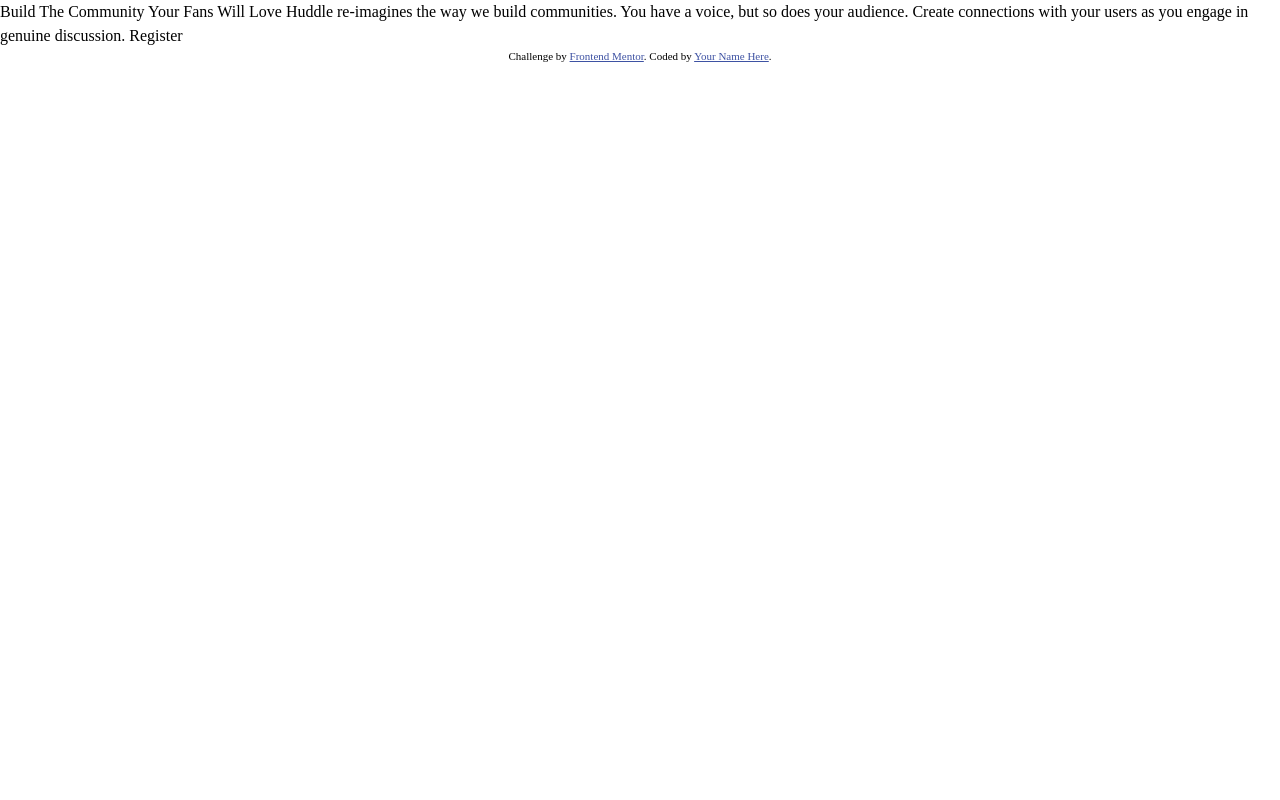
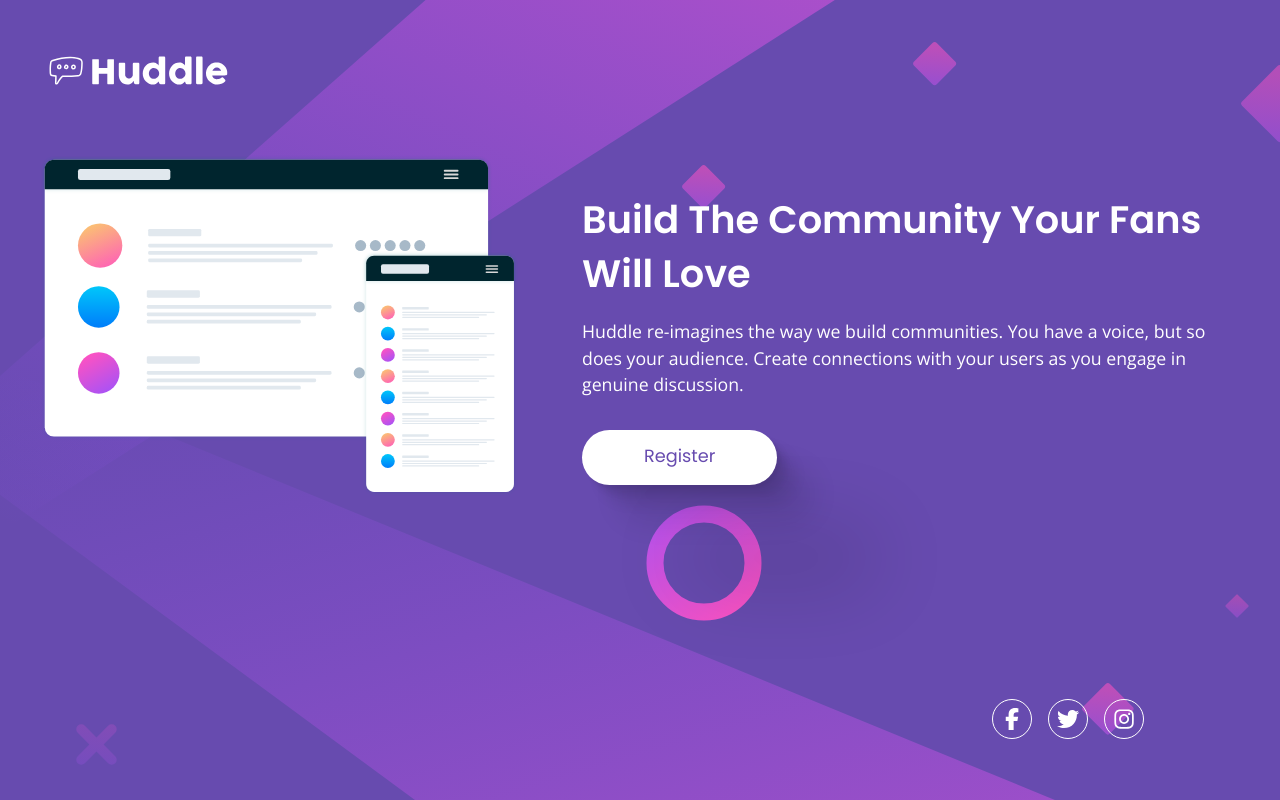
Before and after one commit to thisisadityarao/FM-huddle-landing-page-with-single-introductory-section, a website built with Parcel: page src/index.html in a window 1280 px wide. Built offline with nearby package versions, Linux system fonts and the light colour scheme.

Commit message:
Complete styling the webpage

```diff
--- a/src/index.html
+++ b/src/index.html
@@ -28,19 +28,62 @@
 
 <body>
 
-  Build The Community Your Fans Will Love
+  <header class="header">
+    <div class="wrapper">
+      <a href="#">
+        <img src="./assets/images/logo.svg" alt="Huddle logo" class="logo">
+      </a>
+    </div>
+  </header>
 
-  Huddle re-imagines the way we build communities. You have a voice, but so does your audience.
-  Create connections with your users as you engage in genuine discussion.
+  <main class="content">
+    <div class="wrapper">
+      <div class="illustration">
+        <img src="./assets/images/illustration-mockups.svg" alt="">
+      </div>
+      <div class="text__content">
+        <h1>Build The Community Your Fans Will Love</h1>
+        <p>Huddle re-imagines the way we build communities. You have a voice, but so does your audience.
+          Create connections with your users as you engage in genuine discussion.</p>
+        <a href="#" class="button">Register</a>
+      </div>
+    </div>
+  </main>
 
-  Register
+  <footer class="footer">
+    <div class="wrapper">
+      <ul class="brands">
+        <li class="icons">
+          <svg xmlns="http://www.w3.org/2000/svg" viewBox="0 0 320 512" class="icon" aria-hidden="true"
+            focusable="false"><!--!Font Awesome Free 6.5.2 by @fontawesome - https://fontawesome.com License - https://fontawesome.com/license/free Copyright 2024 Fonticons, Inc.-->
+            <path fill="currentColor"
+              d="M80 299.3V512H196V299.3h86.5l18-97.8H196V166.9c0-51.7 20.3-71.5 72.7-71.5c16.3 0 29.4 .4 37 1.2V7.9C291.4 4 256.4 0 236.2 0C129.3 0 80 50.5 80 159.4v42.1H14v97.8H80z" />
+          </svg>
+        </li>
+        <li class="icons">
+          <svg xmlns="http://www.w3.org/2000/svg" viewBox="0 0 512 512" class="icon" aria-hidden="true"
+            focusable="false"><!--!Font Awesome Free 6.5.2 by @fontawesome - https://fontawesome.com License - https://fontawesome.com/license/free Copyright 2024 Fonticons, Inc.-->
+            <path fill="currentColor"
+              d="M459.4 151.7c.3 4.5 .3 9.1 .3 13.6 0 138.7-105.6 298.6-298.6 298.6-59.5 0-114.7-17.2-161.1-47.1 8.4 1 16.6 1.3 25.3 1.3 49.1 0 94.2-16.6 130.3-44.8-46.1-1-84.8-31.2-98.1-72.8 6.5 1 13 1.6 19.8 1.6 9.4 0 18.8-1.3 27.6-3.6-48.1-9.7-84.1-52-84.1-103v-1.3c14 7.8 30.2 12.7 47.4 13.3-28.3-18.8-46.8-51-46.8-87.4 0-19.5 5.2-37.4 14.3-53 51.7 63.7 129.3 105.3 216.4 109.8-1.6-7.8-2.6-15.9-2.6-24 0-57.8 46.8-104.9 104.9-104.9 30.2 0 57.5 12.7 76.7 33.1 23.7-4.5 46.5-13.3 66.6-25.3-7.8 24.4-24.4 44.8-46.1 57.8 21.1-2.3 41.6-8.1 60.4-16.2-14.3 20.8-32.2 39.3-52.6 54.3z" />
+          </svg>
+        </li>
+        <li class="icons">
+          <svg xmlns="http://www.w3.org/2000/svg" viewBox="0 0 448 512" class="icon" aria-hidden="true"
+            focusable="false"><!--!Font Awesome Free 6.5.2 by @fontawesome - https://fontawesome.com License - https://fontawesome.com/license/free Copyright 2024 Fonticons, Inc.-->
+            <path fill="currentColor"
+              d="M224.1 141c-63.6 0-114.9 51.3-114.9 114.9s51.3 114.9 114.9 114.9S339 319.5 339 255.9 287.7 141 224.1 141zm0 189.6c-41.1 0-74.7-33.5-74.7-74.7s33.5-74.7 74.7-74.7 74.7 33.5 74.7 74.7-33.6 74.7-74.7 74.7zm146.4-194.3c0 14.9-12 26.8-26.8 26.8-14.9 0-26.8-12-26.8-26.8s12-26.8 26.8-26.8 26.8 12 26.8 26.8zm76.1 27.2c-1.7-35.9-9.9-67.7-36.2-93.9-26.2-26.2-58-34.4-93.9-36.2-37-2.1-147.9-2.1-184.9 0-35.8 1.7-67.6 9.9-93.9 36.1s-34.4 58-36.2 93.9c-2.1 37-2.1 147.9 0 184.9 1.7 35.9 9.9 67.7 36.2 93.9s58 34.4 93.9 36.2c37 2.1 147.9 2.1 184.9 0 35.9-1.7 67.7-9.9 93.9-36.2 26.2-26.2 34.4-58 36.2-93.9 2.1-37 2.1-147.8 0-184.8zM398.8 388c-7.8 19.6-22.9 34.7-42.6 42.6-29.5 11.7-99.5 9-132.1 9s-102.7 2.6-132.1-9c-19.6-7.8-34.7-22.9-42.6-42.6-11.7-29.5-9-99.5-9-132.1s-2.6-102.7 9-132.1c7.8-19.6 22.9-34.7 42.6-42.6 29.5-11.7 99.5-9 132.1-9s102.7-2.6 132.1 9c19.6 7.8 34.7 22.9 42.6 42.6 11.7 29.5 9 99.5 9 132.1s2.7 102.7-9 132.1z" />
+          </svg>
+        </li>
+      </ul>
+    </div>
+  </footer>
 
-  <footer>
+  <!-- <footer>
     <p class="attribution">
       Challenge by <a href="https://www.frontendmentor.io?ref=challenge" target="_blank">Frontend Mentor</a>.
       Coded by <a href="#">Your Name Here</a>.
     </p>
-  </footer>
+  </footer> -->
 </body>
 
 </html>
--- /dev/null
+++ b/src/styles/abstracts/_mixins.scss
@@ -0,0 +1,20 @@
+@mixin icon {
+  width: 1em;
+  height: 1em;
+  vertical-align: -0.125em;
+}
+
+@mixin wrapper {
+  max-width: 90rem; /*1440px*/
+  margin-inline: auto;
+  padding-inline-start: 2.5rem;
+  padding-inline-end: 2.5rem;
+}
+
+@mixin shadow {
+  box-shadow: 3.4px 3.4px 2.7px rgba(0, 0, 0, 0.049),
+    8.7px 8.7px 6.9px rgba(0, 0, 0, 0.062),
+    17.7px 17.7px 14.2px rgba(0, 0, 0, 0.074),
+    36.5px 36.5px 29.2px rgba(0, 0, 0, 0.09),
+    100px 100px 80px rgba(0, 0, 0, 0.15);
+}
--- a/src/styles/abstracts/_variables.scss
+++ b/src/styles/abstracts/_variables.scss
@@ -1,2 +1,10 @@
 $violet: hsl(257, 40%, 49%);
 $soft-magenta: hsl(300, 69%, 71%);
+$white: hsl(0, 0%, 100%);
+
+$heading-text: clamp(1.75rem, 1.5357rem + 1.0714vi, 2.5rem);
+$paragraph-text: clamp(1rem, 0.9643rem + 0.1786vi, 1.125rem);
+
+$fluid-s-l: clamp(8rem, 5.689rem + 9.86vw, 12rem);
+$fluid-top: clamp(2.5rem, 2.3571rem + 0.7143vi, 3rem);
+$fluid-bottom: clamp(2.5rem, 2.0714rem + 2.1429vi, 4rem);
--- /dev/null
+++ b/src/styles/base/_base.scss
@@ -0,0 +1,25 @@
+@use "../abstracts/variables";
+
+body {
+  font-family: "OpenSans Regular", sans-serif;
+  font-size: variables.$paragraph-text;
+  font-weight: 500;
+  color: variables.$white;
+  display: flex;
+  min-height: 100svh;
+  flex-direction: column;
+  background-color: variables.$violet;
+  background-image: url("./assets/images/bg-mobile.svg");
+  background-repeat: no-repeat;
+  background-position: 0 top;
+  background-size: contain;
+
+  @media (min-width: 75rem) {
+    background-image: url("./assets/images/bg-desktop.svg");
+    background-size: cover;
+  }
+
+  @media (min-width: 87.5rem) {
+    background-size: contain;
+  }
+}
--- a/src/styles/base/_typograhy.scss
+++ b/src/styles/base/_fonts.scss
@@ -1,20 +1,20 @@
 @font-face {
   font-family: "OpenSans Regular";
-  src: url("OpenSans-regular.woff2") format("woff2");
+  src: url("/src/assets/fonts/OpenSans-regular.woff2") format("woff2");
   font-weight: 400;
   font-style: normal;
 }
 
 @font-face {
   font-family: "Poppins Regular";
-  src: url("poppins-regular.woff2") format("woff2");
+  src: url("/src/assets/fonts/poppins-regular.woff2") format("woff2");
   font-weight: 400;
   font-style: normal;
 }
 
 @font-face {
   font-family: "Poppins SemiBold";
-  src: url("poppins-semibold.woff2") format("woff2");
+  src: url("/src/assets/fonts/poppins-semibold.woff2") format("woff2");
   font-weight: 600;
   font-style: normal;
 }
--- /dev/null
+++ b/src/styles/components/_button.scss
@@ -0,0 +1,35 @@
+@use "../abstracts/variables";
+@use "../abstracts/mixins";
+
+.button {
+  text-decoration: none;
+  font-family: "Poppins Regular", sans-serif;
+  display: inline-flex;
+  align-items: center;
+  justify-content: center;
+  background-color: variables.$white;
+  color: variables.$violet;
+  border-radius: 2.5rem;
+  padding: 0.75em 5.5em;
+  min-width: 10ch;
+  min-height: 44px;
+  text-align: center;
+  cursor: pointer;
+  transition: 300ms all ease-in-out;
+  @include mixins.shadow;
+
+  &:hover,
+  &:active {
+    background-color: variables.$soft-magenta;
+    color: variables.$white;
+  }
+
+  &:focus-visible {
+    outline: 3px solid black;
+    box-shadow: 0 0 0 6px white;
+  }
+
+  @media (min-width: 64rem) {
+    padding: 0.8em 3.5em;
+  }
+}
--- /dev/null
+++ b/src/styles/layout/_footer.scss
@@ -0,0 +1,50 @@
+@use "../abstracts/variables";
+@use "../abstracts/mixins";
+
+.footer {
+  padding-block-start: variables.$fluid-top;
+  padding-block-end: variables.$fluid-bottom;
+
+  .wrapper {
+    @include mixins.wrapper;
+  }
+
+  .brands {
+    padding-inline-start: 0;
+    display: flex;
+    justify-content: center;
+    gap: 1rem;
+  }
+
+  .icons {
+    list-style-type: none;
+    border: 1px solid variables.$white;
+    border-radius: 50%;
+    padding: 0.5rem;
+    cursor: pointer;
+    transition: 220ms all ease-in-out;
+
+    &:hover {
+      border-color: variables.$soft-magenta;
+    }
+  }
+
+  .icon {
+    width: 1.25em;
+    height: 1.25em;
+    color: variables.$white;
+    vertical-align: -0.125em;
+    transition: 220ms all ease-in-out;
+
+    &:hover {
+      color: variables.$soft-magenta;
+    }
+  }
+
+  @media (min-width: 64rem) {
+    .brands {
+      justify-content: flex-end;
+      margin-inline-end: 6rem;
+    }
+  }
+}
--- /dev/null
+++ b/src/styles/layout/_header.scss
@@ -0,0 +1,15 @@
+@use "../abstracts/variables";
+@use "../abstracts/mixins";
+
+.header {
+  padding-block-start: variables.$fluid-top;
+  padding-block-end: variables.$fluid-bottom;
+  .wrapper {
+    @include mixins.wrapper;
+  }
+
+  .logo {
+    cursor: pointer;
+    width: variables.$fluid-s-l;
+  }
+}
--- /dev/null
+++ b/src/styles/layout/_main.scss
@@ -0,0 +1,50 @@
+@use "../abstracts/variables";
+@use "../abstracts/mixins";
+
+.content {
+  flex: 1;
+
+  .wrapper {
+    @include mixins.wrapper;
+    display: flex;
+    flex-direction: column;
+    gap: 4rem;
+
+    @media (min-width: 80rem) {
+      flex-direction: row;
+    }
+  }
+
+  .illustration {
+    margin-inline: auto;
+  }
+
+  .text__content {
+    text-align: center;
+    max-width: 65ch;
+    margin-inline: auto;
+
+    h1 {
+      font-family: "Poppins SemiBold", sans-serif;
+      font-size: variables.$heading-text;
+      font-weight: 600;
+      line-height: 1.4;
+    }
+
+    p {
+      margin-block-start: 1rem;
+    }
+
+    .button {
+      margin-block-start: 2rem;
+    }
+
+    @media (min-width: 80rem) {
+      text-align: left;
+
+      h1 {
+        margin-block-start: 2.5rem;
+      }
+    }
+  }
+}
```
Also changed, not shown: src/main.scss (+13 -0 lines).
